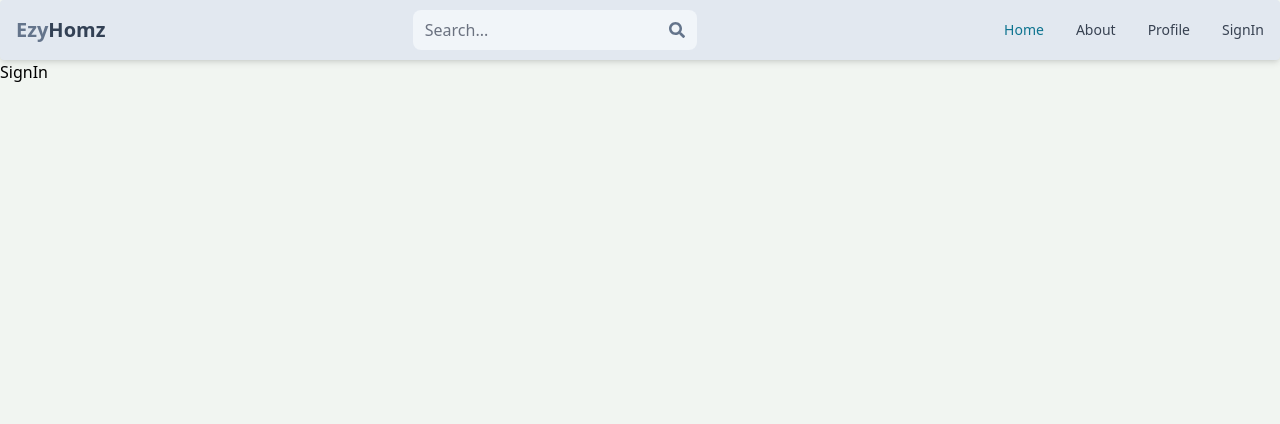
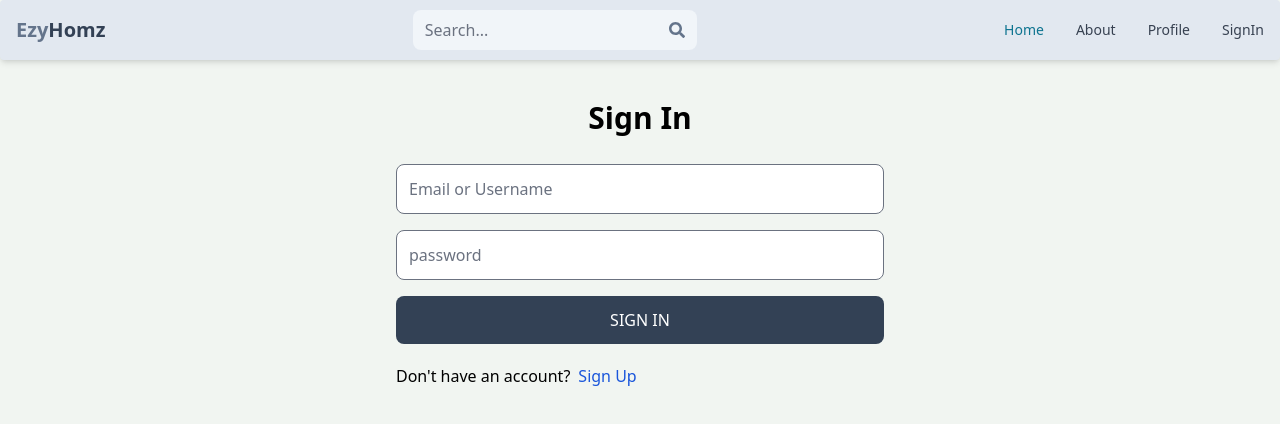
Before and after one commit to danielUgochukwu/Real-Estate-App, a React (Vite) app in the folder client/: page /sign-in in a window 1280 px wide. Shown: the top 424 px of the page. Built offline with nearby package versions, Linux system fonts and the light colour scheme.

Commit message:
complete page sign in functionality

```diff
--- a/client/src/components/Header.jsx
+++ b/client/src/components/Header.jsx
@@ -25,7 +25,7 @@
           About
         </Navbar.Link>
         <Navbar.Link as={Link} to='/profile'>Profile</Navbar.Link>
-        <Navbar.Link as={Link} to='/signin'>SignIn</Navbar.Link>
+        <Navbar.Link as={Link} to='/sign-in'>SignIn</Navbar.Link>
       </Navbar.Collapse>
     </Navbar>
 
--- a/client/src/pages/SignIn.jsx
+++ b/client/src/pages/SignIn.jsx
@@ -1,6 +1,66 @@
+import { useState } from "react"
+import { Link, useNavigate } from "react-router-dom"
+
 const SignIn = () => {
+  const [formData, setFormData] = useState({});
+
+  const [ error, setError ] = useState(null)
+  const [ loading, setLoading ] = useState(false)
+  const navigate = useNavigate()
+  const handleChange = (e) => {
+    setFormData({
+      ...formData,
+      [e.target.id]: e.target.value,
+    })
+  }
+  const handleSubmit = async (e) => {
+    e.preventDefault();
+    try {
+      setLoading(true);
+      const isEmail = formData.emailOrUsername.includes('@');
+      const isusername = formData.emailOrUsername.includes(' ');
+      const signInData = isEmail || isusername
+        ? { email: formData.emailOrUsername, password: formData.password }
+        : { username: formData.emailOrUsername, password: formData.password };
+
+      const res = await fetch('/api/auth/signin', {
+        method: 'POST',
+        headers: {
+          'Content-Type': 'application/json',
+        },
+        body: JSON.stringify(signInData),
+      });
+
+      const data = await res.json();
+      console.log(data);
+      if (data.success === false) {
+        setLoading(false);
+        setError(data.message);
+        return;
+      }
+      setLoading(false);
+      setError(null);
+      navigate('/');
+    } catch (error) {
+      setLoading(false);
+      setError(error.message);
+    }
+  };
+
   return (
-    <div>SignIn</div>
+    <div className="p-3 max-w-lg mx-auto">
+      <h1 className="text-3xl text-center font-semibold m-7">Sign In</h1>
+      <form onSubmit={handleSubmit} className="flex flex-col gap-4">
+        <input type="text" placeholder="Email or Username" className="border p-3 rounded-lg" id="emailOrUsername" onChange={handleChange} />
+        <input type="password" placeholder="password" className="border p-3 rounded-lg" id="password" onChange={handleChange}/>
+        <button disabled={loading} className="bg-slate-700 text-white p-3 rounded-lg uppercase hover:opacity-95 disabled:opacity-80">{loading ? 'Loading...' : 'Sign In'}</button>
+      </form>
+      <div className="flex gap-2 mt-5">
+        <p>{`Don't have an account?`}</p>
+        <Link to="/sign-up"><span className="text-blue-700">Sign Up</span></Link>
+      </div>
+      {error && <p className="text-red-500">{error}</p>}
+    </div>
   )
 }
 
```
Also changed, not shown: 1 other file (tests, documents, lock files or other folders).
